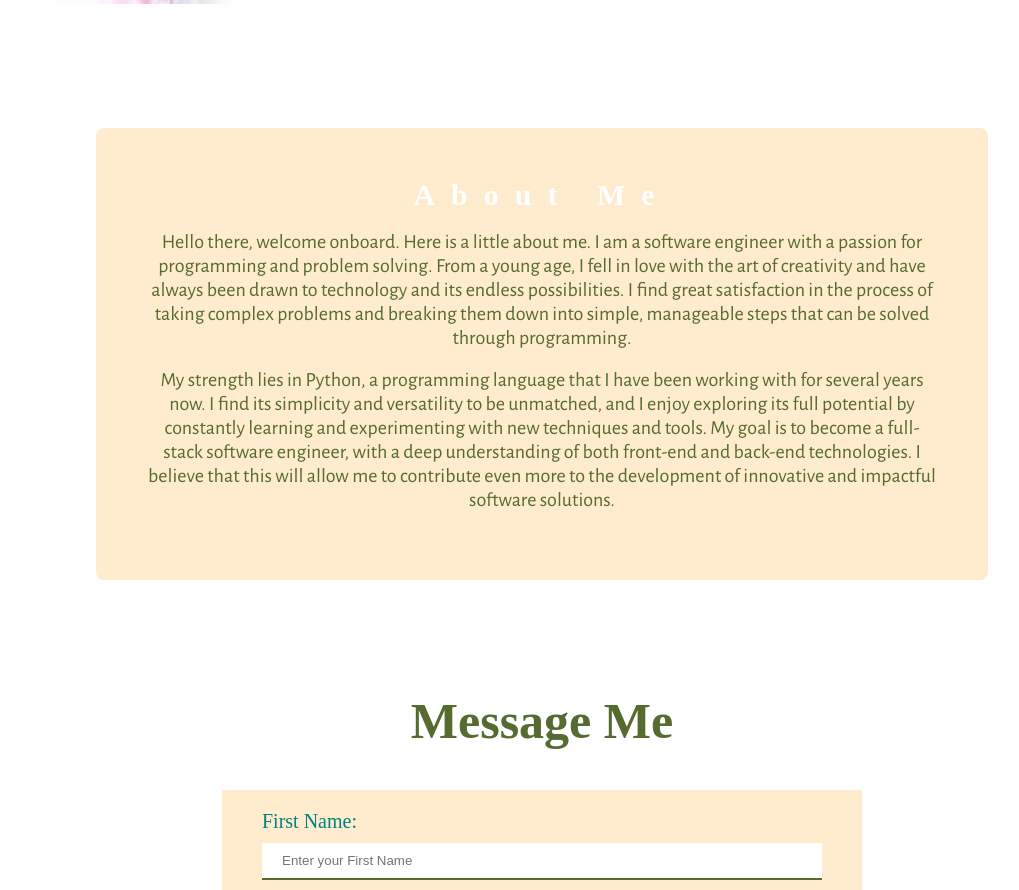
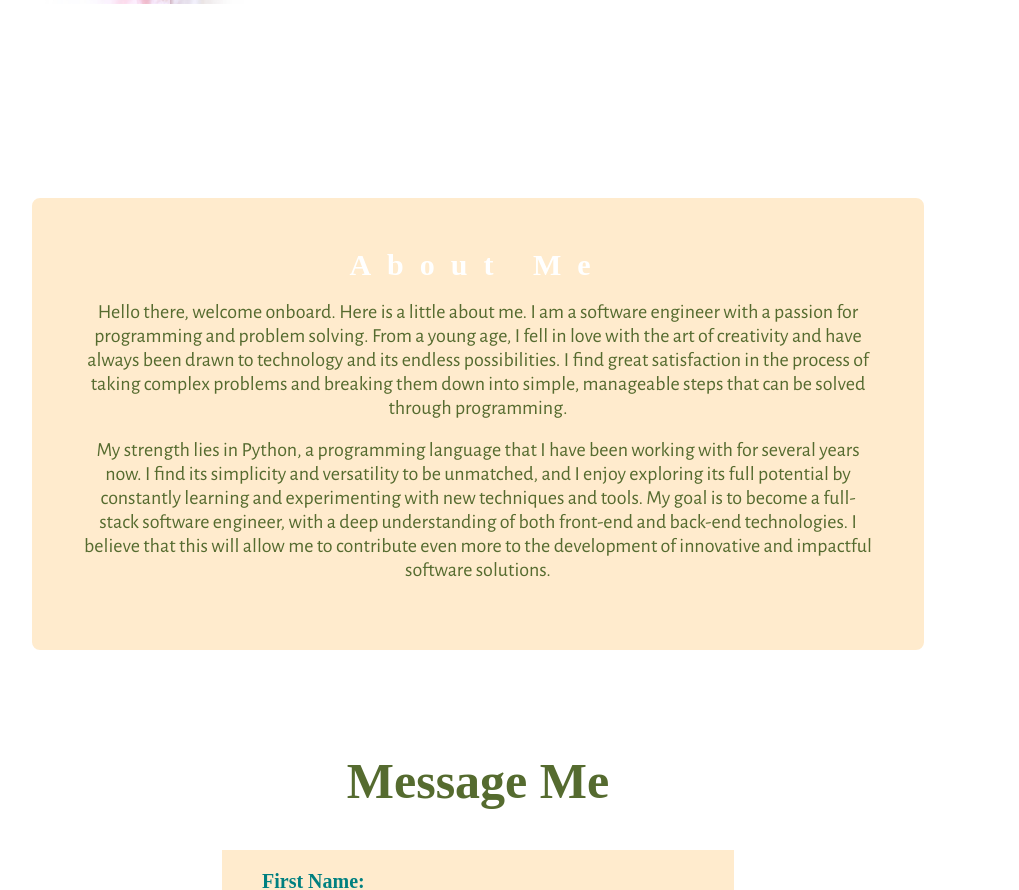
Before and after one commit to fredydevelop/my-portfolio, a plain HTML site: page index.html in a window 1280 px wide. Shown: the part 947-1837 px from the top of the page, without its empty margins (162-1181 px from the left). Drawn offline with nearby package versions, Linux system fonts and the light colour scheme; a web font is replaced by a local one.

Commit message:
changed the color on the contact me

```diff
--- a/index.html
+++ b/index.html
@@ -38,7 +38,7 @@
         <article>
             <section class="greetings-box">
                 <div class="greetings-wrapper">
-                    <h2 class="greetings">The Journey of a Software developer</h2>
+                    <h2 class="greetings">The Journey of a Software Engineer</h2>
                 </div>
             </section>
 
@@ -49,7 +49,7 @@
                         <img src="./mepic.jpeg" alt="My Picture" class="about-me-pic">
                     </div>
                     <div class="journey-wrapper">
-                        <p class="journey"> <span class="deco"><strong>Hi,</strong></span> <strong>my name is Silva Fredrick Olushola.<br>Here is my journey into tech.</strong></p>
+                        <p class="journey"> <span class="deco"><strong>Hi,</strong></span> <strong>my name is Silva Fredrick Olushola.<br>This is my journey so far in tech.</strong></p>
                          <!-- <p class="welcome"> </p> -->
                          <ul class="skills-icon">
                             <div class="icon-wrapper">
@@ -84,12 +84,12 @@
                 </ul>
 
             </section> -->
-            <section class="Tech-Drill-container" id="tech-drill-id">
+            <section class="about-me-container" id="tech-drill-id">
                     <div class="drill-pic">
                         <img src="" alt="" class="pistory">
                     </div>
 
-                    <div class="aboutme-gangan">
+                    <div class="about-me-gangan">
                         <h4 class="mystory">About Me</h4><br>
                         <p class="parahraph"> Hello there, welcome onboard. Here is a little about me. I am a software engineer with a passion for programming and problem solving. From a young age, I fell in love with the art of creativity and have always been drawn to technology and its endless possibilities. I find great satisfaction in the process of taking complex problems and breaking them down into simple, manageable steps that can be solved through programming.</p><br>
                         <p class="parahraph"> My strength lies in Python, a programming language that I have been working with for several years now. I find its simplicity and versatility to be unmatched, and I enjoy exploring its full potential by constantly learning and experimenting with new techniques and tools. My goal is to become a full-stack software engineer, with a deep understanding of both front-end and back-end technologies. I believe that this will allow me to contribute even more to the development of innovative and impactful software solutions. </p><br>
@@ -98,7 +98,7 @@
             </section>
 
             <section class="all-forming" id="contactMe">
-                <h2 class="reachout">Message Me</h2>
+                <h2 class="reach-out">Message Me</h2>
                 <form action="#" class="form-collect">
                     <div class="form-overall-wrapper">
                         <div class="form-details">
@@ -148,7 +148,7 @@
                     <li class="icon"><i class="fa-brands fa-twitter twitacon"></i></i> <p>Twitter</p></li>
                 </ul>
                 <ul class="footer-icon-container">
-                    <li class="icon"><i class="fa-brands fa-facebook facacon"></i> <p>Twitter</p></li>
+                    <li class="icon"><i class="fa-brands fa-facebook facacon"></i> <p>Facebook</p></li>
                 </ul>
             </div>
         </section>
--- a/style.css
+++ b/style.css
@@ -148,23 +148,28 @@ a{
     margin-top: 20px;
     /* margin-bottom: z;
  */
+ /* border: 2px solid red; */
 
 }
 .form-collect{
     padding: 20px 40px;
     background-color: blanchedalmond;
-    max-width:50%;
+    width:40%;
     height: fit-content;
     margin-left: 30%;
-    margin-bottom: 20px
+    margin-bottom: 50px;
+    /* border: 2px solid red; */
+
+
+
 }
 
-.reachout{
+.reach-out{
     text-align: center;
     font-size: 50px;
     justify-content: center;
-    padding-left: 10%;
-    margin-top: 60px;
+    /* padding-left: 10%; */
+    margin-top: 50px;
     margin-bottom: 20px;
     padding-top: 50px;
 }
@@ -175,8 +180,8 @@ a{
     margin-top: 10px;
     margin-bottom: 10px;
     border: none;
-    border-bottom: 2px solid teal;
-    border-color: #556B2F;
+    border: 2px solid teal;
+    border-color: teal;
 }
 
 textarea{
@@ -193,7 +198,7 @@ textarea{
     border: none;
     padding: 10px 40px;
     margin-top:  20px;
-    position: relative;
+    display:block;
     background-color: teal;
     color: white;
     font-size: 1.2rem;
@@ -210,6 +215,7 @@ color: teal;
 display: block;
 font-size: 20px;
 font-family: "Castoro Titling";
+font-weight: bold;
 
 
 }
@@ -352,7 +358,7 @@ font-family: "Castoro Titling";
     padding-bottom: 20px;
     padding-right: 40px;
     padding-left: 40px;
-
+    word-wrap: break-word;
 
     font-size: 70px;
     color:#556B2F;
@@ -404,13 +410,15 @@ font-family: "Castoro Titling";
 
 
 
-.Tech-Drill-container{
+.about-me-container{
     /* border: 2px solid red; */
     border-radius: 20px;
     width: 100%;
+    margin-top: 60px;
+    padding-top: 60px;
 }
 
-.techdrill-wrapper{
+/* .techdrill-wrapper{
     border: 2px solid blue;
     margin-left: 25%;
     margin-right: 25%;
@@ -419,18 +427,18 @@ font-family: "Castoro Titling";
     padding-top: 40px;
     padding-bottom: 40px;
     width: 50%;
-}
+} */
 
-.aboutme-gangan{
+.about-me-gangan{
     /* background-color: black; */
     border: 2px solid white;
     border-radius: 10px;
     max-width: 70%;
-    width: relative;
+    width: 70%;
     text-align: center;
-    margin-left: 20%;
+    margin-left: 15%;
     margin-right: auto;
-    margin-top: 80px;
+    margin-top: 50px;
     padding: 50px;
     margin-bottom: 50px;
     background-color: blanchedalmond;
@@ -438,7 +446,7 @@ font-family: "Castoro Titling";
     color: white;
 
 }
-.aboutme-gangan:hover{
+.about-me-gangan:hover{
     color: teal;
 }
 .parahraph{
@@ -458,7 +466,7 @@ font-family: "Castoro Titling";
     font-family: "Castoro Titling";
     font-size: 30px;
     letter-spacing: 1.0rem;
-    width: inherit;
+    /* width: inherit; */
 
 }
 
```
